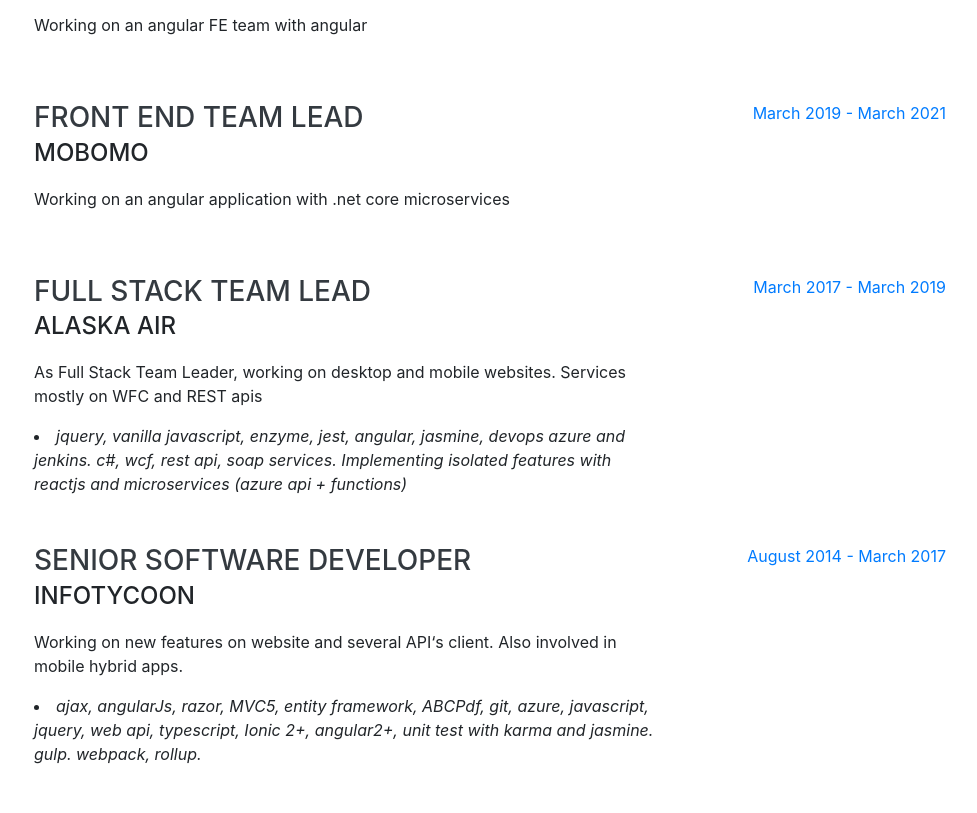
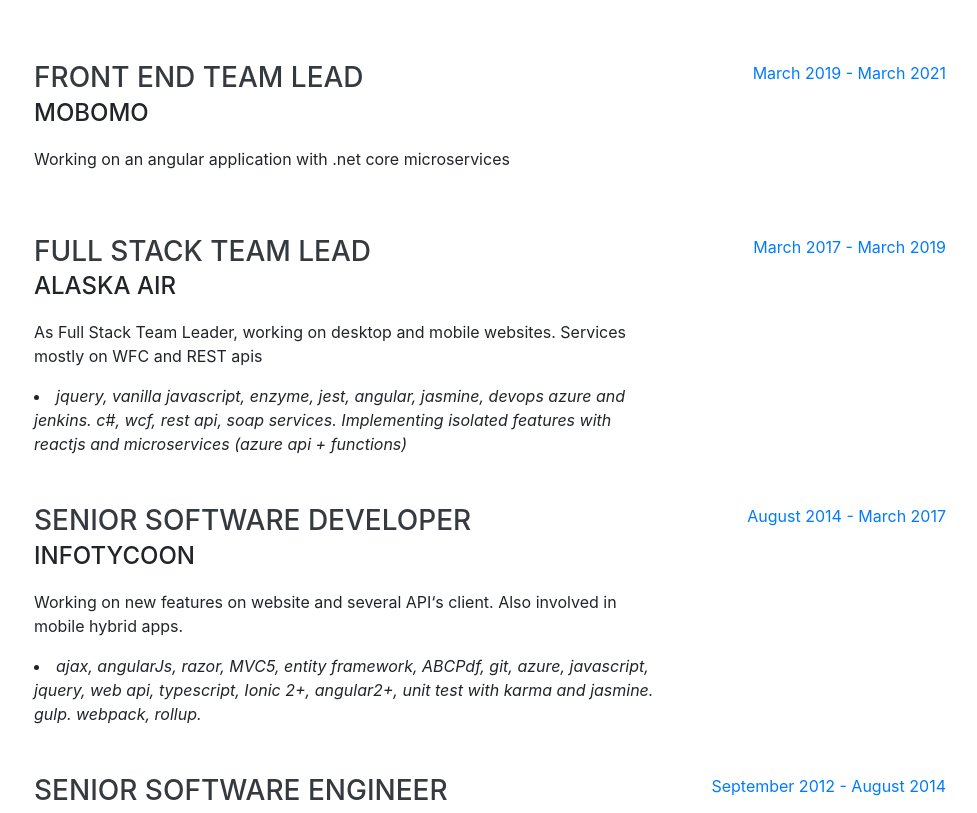
Before and after one commit to salimchemes/portfolio, a website with bundled scripts: page index.html in a window 1280 px wide. Shown: the part 1008-1821 px from the top of the page, without its empty margins (286-1263 px from the left). Built offline with nearby package versions, Linux system fonts and the light colour scheme; a web font is replaced by a local one.

Commit message:
remove desc

```diff
--- a/index.html
+++ b/index.html
@@ -145,7 +145,6 @@
             <div class="resume-content">
               <h3 class="mb-0">Software Engineer</h3>
               <div class="subheading mb-3">Pandora Intelligence</div>
-              <p>Working on an angular FE team with angular</p>
             </div>
             <div class="resume-date text-md-right">
               <span class="text-primary">March 2021 - Current</span>
```
